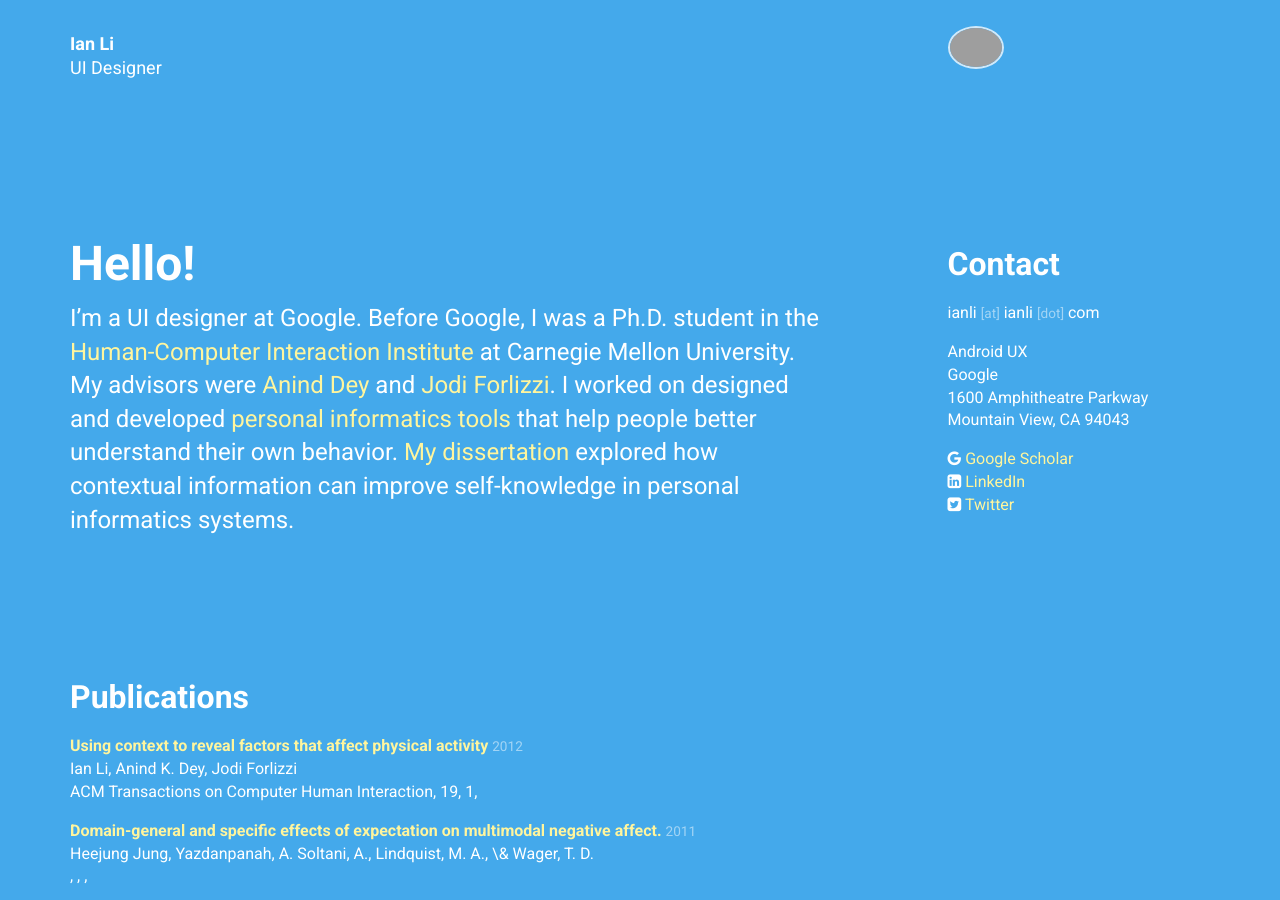
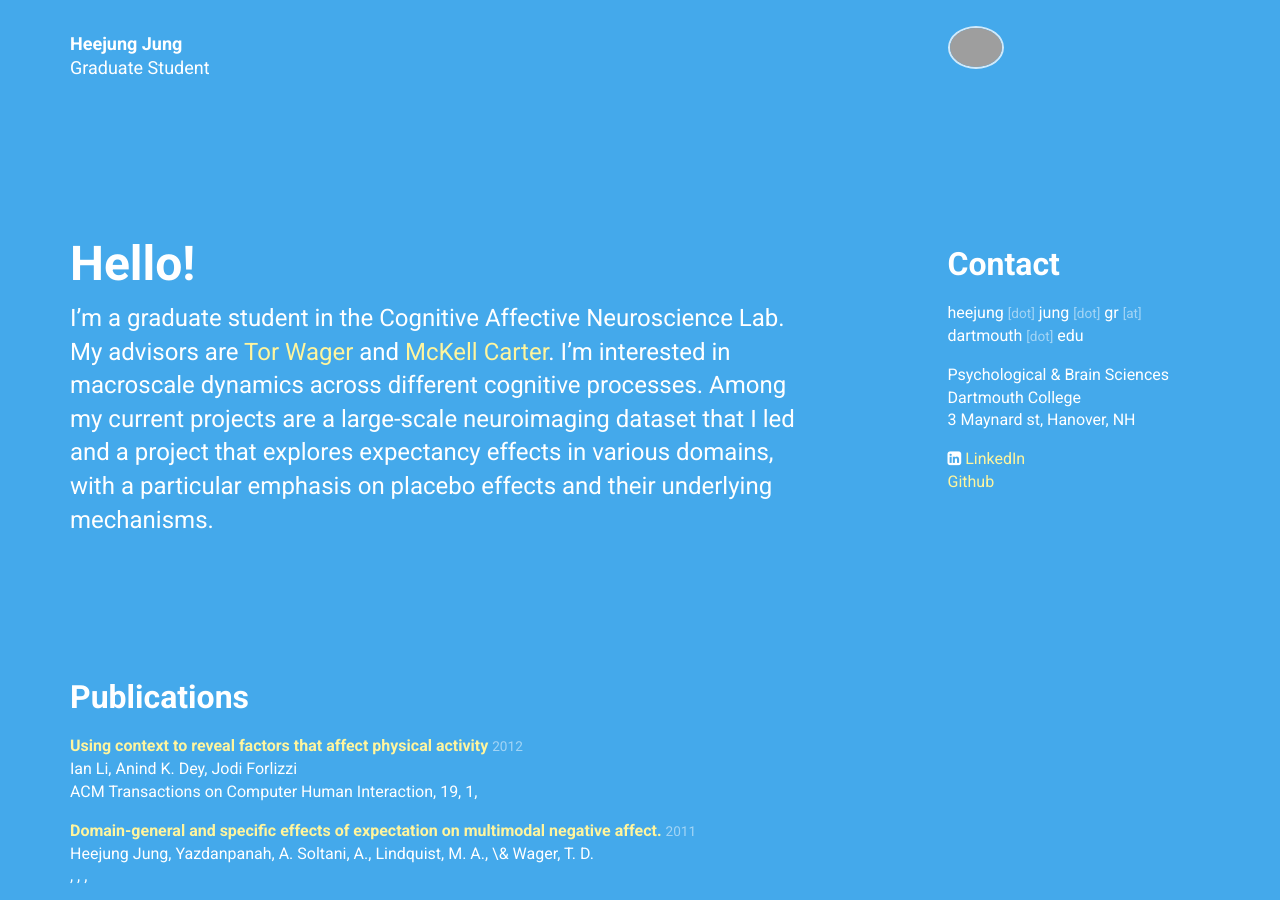
Before and after one commit to jungheejung/jungheejung.github.io, a Jekyll site: the page built from index.html, in a window 1280 px wide and 900 px high. Built offline with Jekyll 4.4.1, drawn with Linux system fonts in a browser that asks for light colours; nearby versions of some CDN libraries; grey boxes are pictures that could not be loaded.

Commit message:
DEV: update profile

```diff
--- a/_data/personal.yml
+++ b/_data/personal.yml
@@ -1,44 +1,31 @@
-name: Ian Li
+name: Heejung Jung
 
-label: UI Designer
+label: Graduate Student
 
 picture: /img/profile-picture.jpg
 
-email: ianli@ianli.com
+email: heejung.jung.gr@dartmouth.edu
 
 phone:
 
-department: Android UX
+department: Psychological & Brain Sciences
 
-institution: Google
+institution: Dartmouth College
 
 mailing_address: >
-  1600 Amphitheatre Parkway
-  Mountain View, CA 94043
+  3 Maynard st,
+  Hanover, NH
 
 profiles:
-  -
-    network: Google Scholar
+  - network: LinkedIn
     username:
-    url: http://scholar.google.com/citations?user=JS7sVyQAAAAJ&hl=en
-  -
-    network: LinkedIn
-    username:
-    url: https://www.linkedin.com/pub/ian-li/1/681/8b0
-  -
-    network: Twitter
-    username: ianli
-    url: https://twitter.com/ianli/
+    url: https://www.linkedin.com/in/jung-heejung/
+  - network: Github
+    username: jungheejung
+    url: https://github.com/jungheejung
 
 intro:
   title: Hello!
   body: >
-    I'm a UI designer at Google.
-    Before Google, I was a Ph.D. student in the
-    [Human-Computer Interaction Institute](http://hcii.cs.cmu.edu/) at Carnegie Mellon University.
-    My advisors were
-    [Anind Dey](http://www.cs.cmu.edu/~anind/) and
-    [Jodi Forlizzi](http://goodgestreet.com/).
-    I worked on designed and developed
-    [personal informatics tools](http://www.personalinformatics.org/) that help people better understand their own behavior.
-    [My dissertation](http://ianli.com/thesis/) explored how contextual information can improve self-knowledge in personal informatics systems.
+    I'm a graduate student in the Cognitive Affective Neuroscience Lab. My advisors are [Tor Wager]() and [McKell Carter]().
+    I'm interested in macroscale dynamics across different cognitive processes. Among my current projects are a large-scale neuroimaging dataset that I led and a project that explores expectancy effects in various domains, with a particular emphasis on placebo effects and their underlying mechanisms.
```
